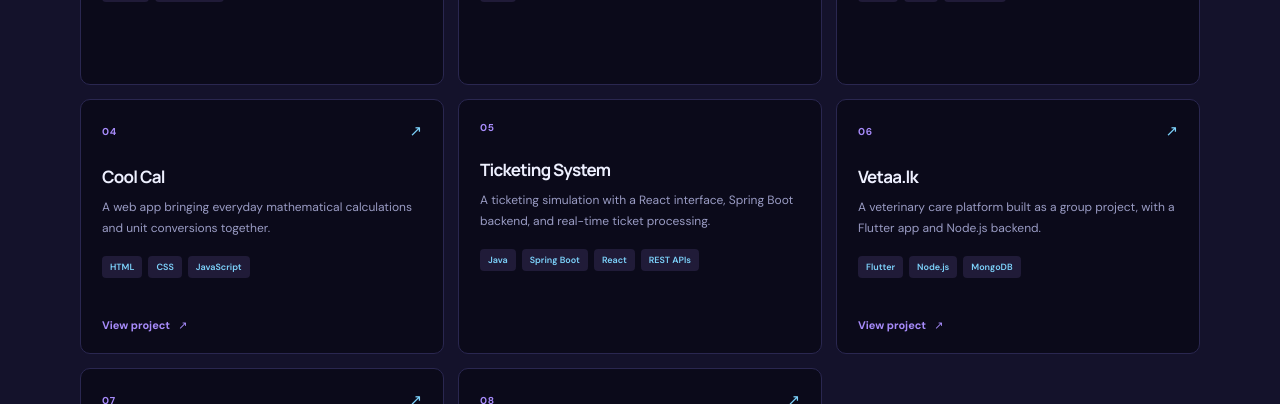
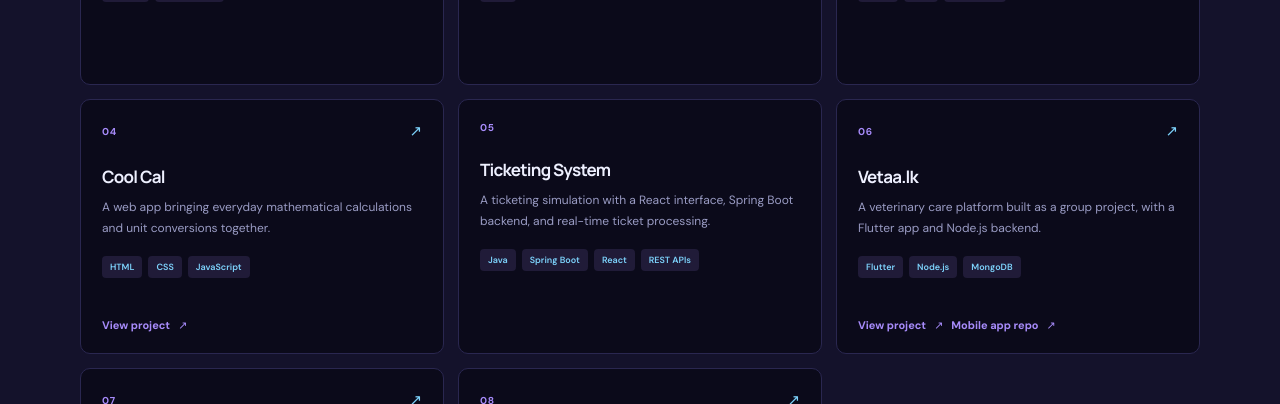
Before and after one commit to Govini2003/portfolio, a React (Vite) app: page / in a window 1280 px wide. Shown: the part 1773-2177 px from the top of the page. Built offline with nearby package versions, Linux system fonts and the light colour scheme.

Commit message:
Add links

```diff
--- a/src/Components/Projects/Projects.css
+++ b/src/Components/Projects/Projects.css
@@ -96,13 +96,19 @@
   font-weight: 600;
 }
 
+.project-links {
+  display: inline-flex;
+  flex-wrap: wrap;
+  gap: 8px;
+  align-self: flex-start;
+  margin-top: auto;
+  padding-top: 18px;
+}
+
 .project-link {
   display: inline-flex;
   align-items: center;
   gap: 8px;
-  align-self: flex-start;
-  margin-top: auto;
-  padding-top: 18px;
   color: var(--accent);
   font-size: 11px;
   font-weight: 700;
--- a/src/Components/Projects/Projects.jsx
+++ b/src/Components/Projects/Projects.jsx
@@ -27,6 +27,8 @@ const Projects = () => (
                                 <span key={technology}>{technology}</span>
                             ))}
                         </div>
+                        {(project.url || project.repositoryUrl) && (
+                            <div className="project-links">
                                 {project.url && (
                                     <a
                                         className="project-link"
@@ -37,6 +39,18 @@ const Projects = () => (
                                         View project <span aria-hidden="true">↗</span>
                                     </a>
                                 )}
+                                {project.repositoryUrl && (
+                                    <a
+                                        className="project-link"
+                                        href={project.repositoryUrl}
+                                        target="_blank"
+                                        rel="noreferrer"
+                                    >
+                                        Mobile app repo <span aria-hidden="true">↗</span>
+                                    </a>
+                                )}
+                            </div>
+                        )}
                     </article>
                 ))}
             </div>
--- a/src/assets/services_data.js
+++ b/src/assets/services_data.js
@@ -36,6 +36,7 @@ const projects = [
         description: 'A veterinary care platform built as a group project, with a Flutter app and Node.js backend.',
         technologies: ['Flutter', 'Node.js', 'MongoDB'],
         url: 'https://veta-app-marketing-site.vercel.app/',
+        repositoryUrl: 'https://github.com/Govini2003/veta-app',
     },
     {
         number: '07',
```
Lines whose indentation alone changed are shown as unchanged.
